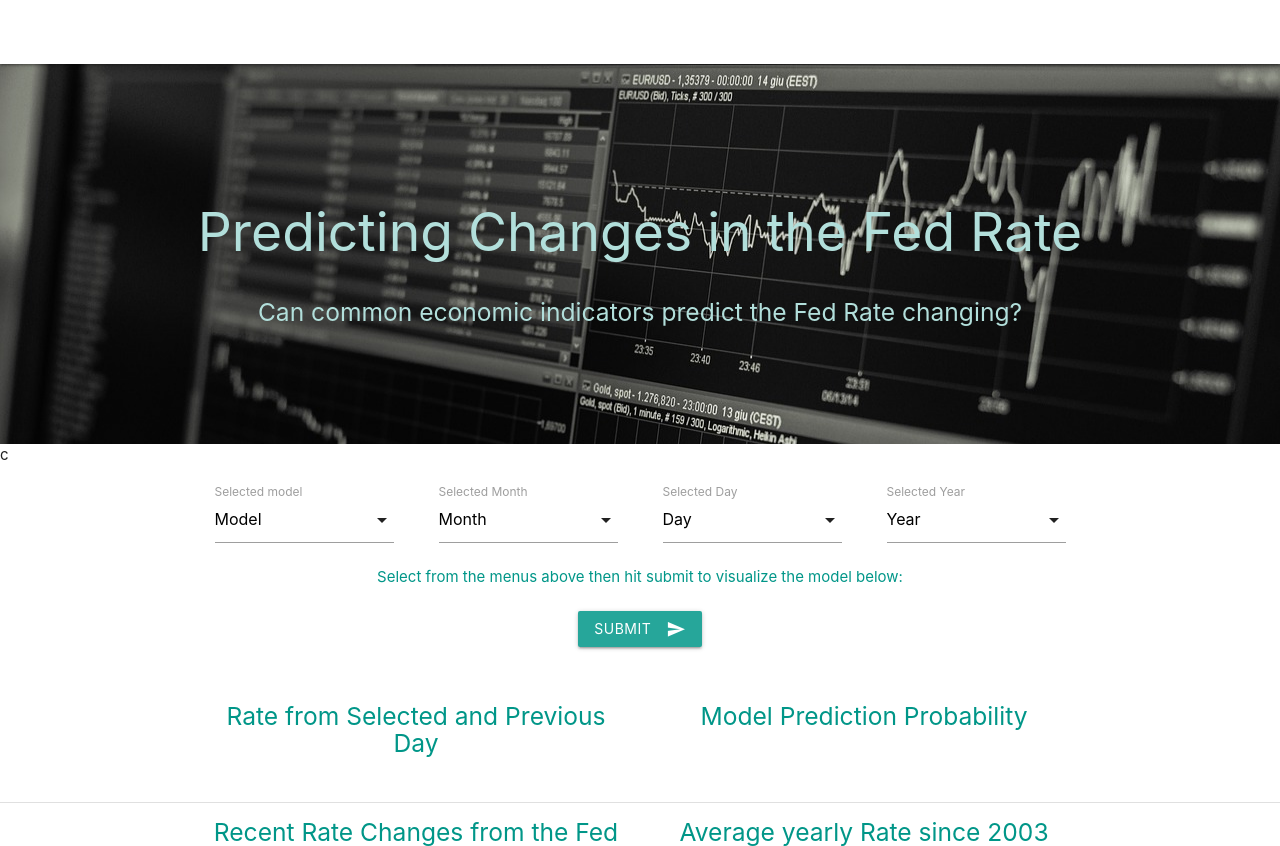
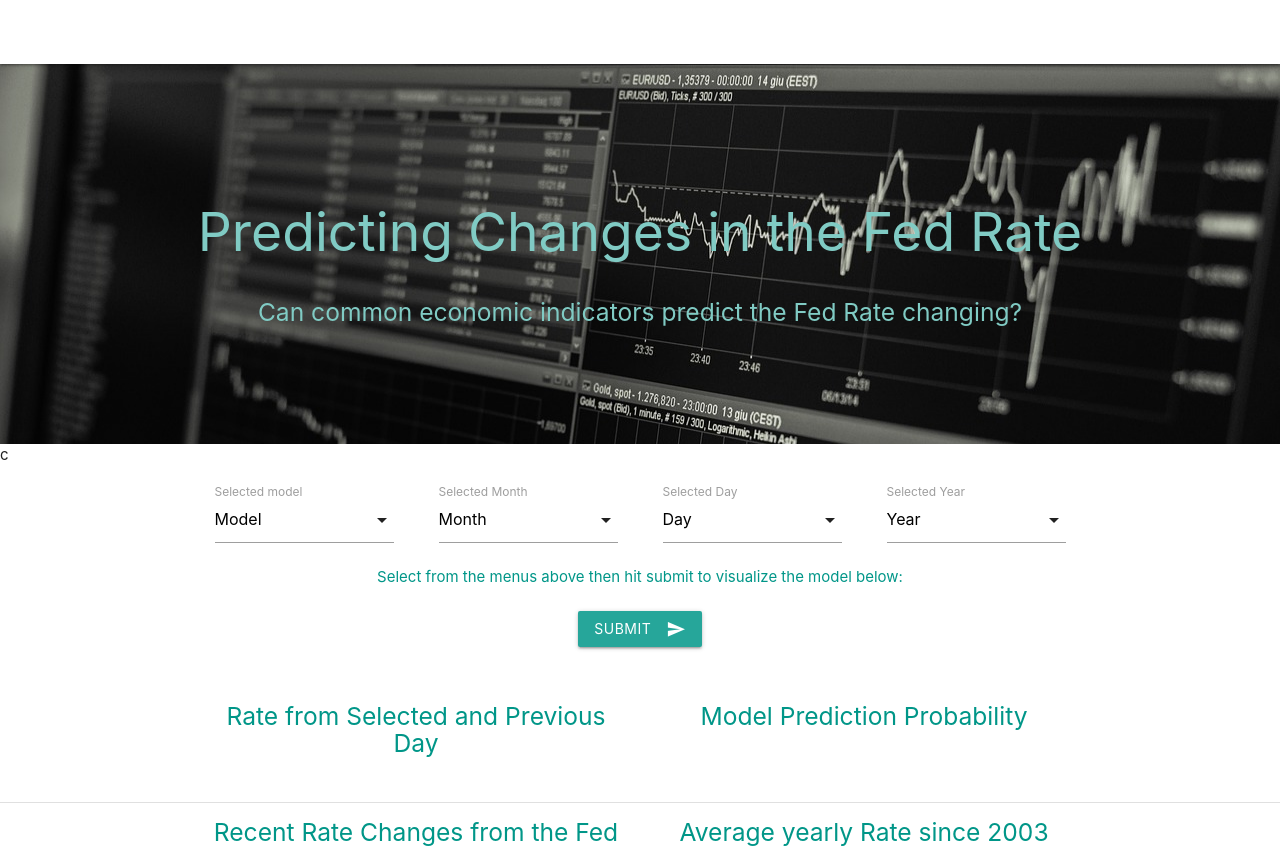
Before and after one commit to DataNoob0723/interest_rate_analysis, a Flask app: page / in a window 1280 px wide. Shown: the top 846 px of the page. Run offline with Flask 2, Linux system fonts and the light colour scheme; some libraries are stand-ins or nearby versions.

Commit message:
fix color scheme

```diff
--- a/templates/index.html
+++ b/templates/index.html
@@ -22,8 +22,8 @@
     <div class="section no-pad-bot">
       <div class="container"><br><br>
         <div class="row center">
-          <h2 class="header center teal-text text-lighten-4">Predicting Changes in the Fed Rate</h2>
-          <h5 class="header col s12 teal-text text-lighten-4">Can common economic indicators predict the Fed Rate changing?</h5>
+          <h2 class="header center teal-text text-lighten-3">Predicting Changes in the Fed Rate</h2>
+          <h5 class="header col s12 teal-text text-lighten-3">Can common economic indicators predict the Fed Rate changing?</h5>
         </div><br><br>
       </div>
     </div>
```
